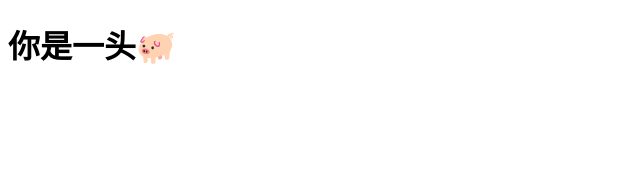
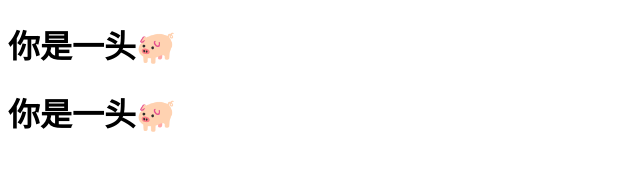
Before and after one commit to chenyuyi-1/item, a plain HTML site: page index.html in a window 1280 px wide. Shown: the whole page, without its empty margins (0-640 px from the left). Drawn offline with Linux system fonts and the light colour scheme.

Commit message:
测试冲突

```diff
--- a/index.html
+++ b/index.html
@@ -8,5 +8,7 @@
 </head>
 <body>
     <h1>你是一头🐖</h1>
+    <h1>你是一头🐖</h1>
+
 </body>
 </html>
```
